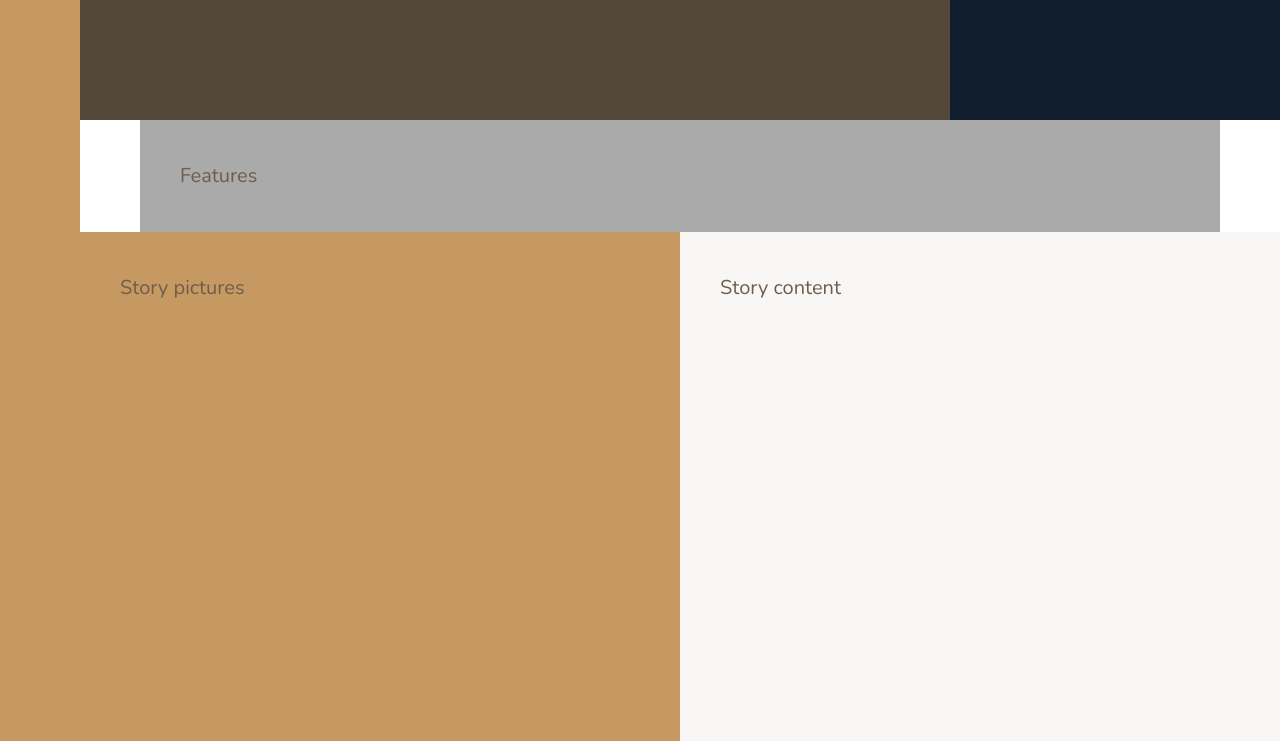
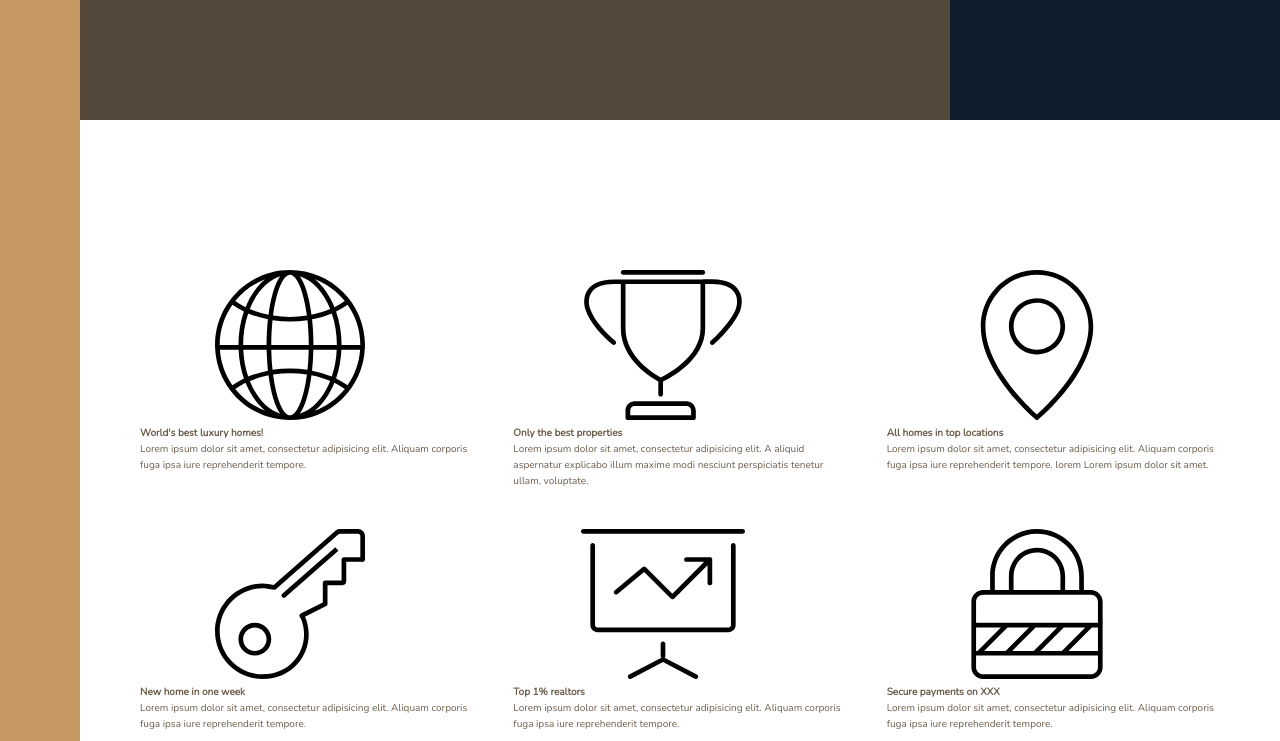
Before and after one commit to drronidz/Nexter, a website: page index.html in a window 1280 px wide. Shown: the part 520-1261 px from the top of the page. Drawn offline with nearby package versions, Linux system fonts and the light colour scheme.

Commit message:
Building the Features Section - Part 1

```diff
--- a/index.html
+++ b/index.html
@@ -26,7 +26,73 @@
         </div>
 
         <section class="features">
-            Features
+
+            <div class="feature">
+                <svg class="feature__icon">
+                    <use xlink:href="img/sprite.svg#icon-global"></use>
+                </svg>
+                <h4 class="heading-4">World's best luxury homes!</h4>
+                <p class="feature__text">
+                   Lorem ipsum dolor sit amet, consectetur adipisicing elit.
+                    Aliquam corporis fuga ipsa iure reprehenderit tempore.
+                </p>
+            </div>
+
+            <div class="feature">
+                <svg class="feature__icon">
+                    <use xlink:href="img/sprite.svg#icon-trophy"></use>
+                </svg>
+                <h4 class="heading-4">Only the best properties</h4>
+                <p class="feature__text">
+                    Lorem ipsum dolor sit amet, consectetur adipisicing elit.
+                    A aliquid aspernatur explicabo illum maxime modi nesciunt perspiciatis tenetur ullam, voluptate.
+                </p>
+            </div>
+
+            <div class="feature">
+                <svg class="feature__icon">
+                    <use xlink:href="img/sprite.svg#icon-map-pin"></use>
+                </svg>
+                <h4 class="heading-4">All homes in top locations</h4>
+                <p class="feature__text">
+                    Lorem ipsum dolor sit amet, consectetur adipisicing elit.
+                    Aliquam corporis fuga ipsa iure reprehenderit tempore.
+                    lorem Lorem ipsum dolor sit amet.
+                </p>
+            </div>
+
+            <div class="feature">
+                <svg class="feature__icon">
+                    <use xlink:href="img/sprite.svg#icon-key"></use>
+                </svg>
+                <h4 class="heading-4">New home in one week</h4>
+                <p class="feature__text">
+                    Lorem ipsum dolor sit amet, consectetur adipisicing elit.
+                    Aliquam corporis fuga ipsa iure reprehenderit tempore.
+                </p>
+            </div>
+
+            <div class="feature">
+                <svg class="feature__icon">
+                    <use xlink:href="img/sprite.svg#icon-presentation"></use>
+                </svg>
+                <h4 class="heading-4">Top 1% realtors</h4>
+                <p class="feature__text">
+                    Lorem ipsum dolor sit amet, consectetur adipisicing elit.
+                    Aliquam corporis fuga ipsa iure reprehenderit tempore.
+                </p>
+            </div>
+
+            <div class="feature">
+                <svg class="feature__icon">
+                    <use xlink:href="img/sprite.svg#icon-lock"></use>
+                </svg>
+                <h4 class="heading-4">Secure payments on XXX</h4>
+                <p class="feature__text">
+                    Lorem ipsum dolor sit amet, consectetur adipisicing elit.
+                    Aliquam corporis fuga ipsa iure reprehenderit tempore.
+                </p>
+            </div>
         </section>
 
         <div class="story__pictures">
--- a/sass/_base.scss
+++ b/sass/_base.scss
@@ -39,8 +39,4 @@ body {
   grid-template-rows: 80vh min-content 40vw repeat(3, min-content);
   grid-template-columns: [sidebar-start] 8rem [sidebar-end full-start] minmax(6rem, 1fr) [center-start] repeat(8, [col-start] minmax(min-content, 14rem) [col-end]) [center-end] minmax(6rem, 1fr) [full-end];
 
-  & > * {
-    padding: 40px;
-    font-size: 2rem;
-  }
 }
--- a/sass/_features.scss
+++ b/sass/_features.scss
@@ -1,4 +1,9 @@
 .features {
-  background-color: $color-grey-light-2;
   grid-column: center-start / center-end;
+
+  margin: 15rem 0;
+
+  display: grid;
+  grid-template-columns: repeat(3, 1fr);
+  grid-gap: 4rem;
 }
```
Also changed, not shown: css/main.css.
